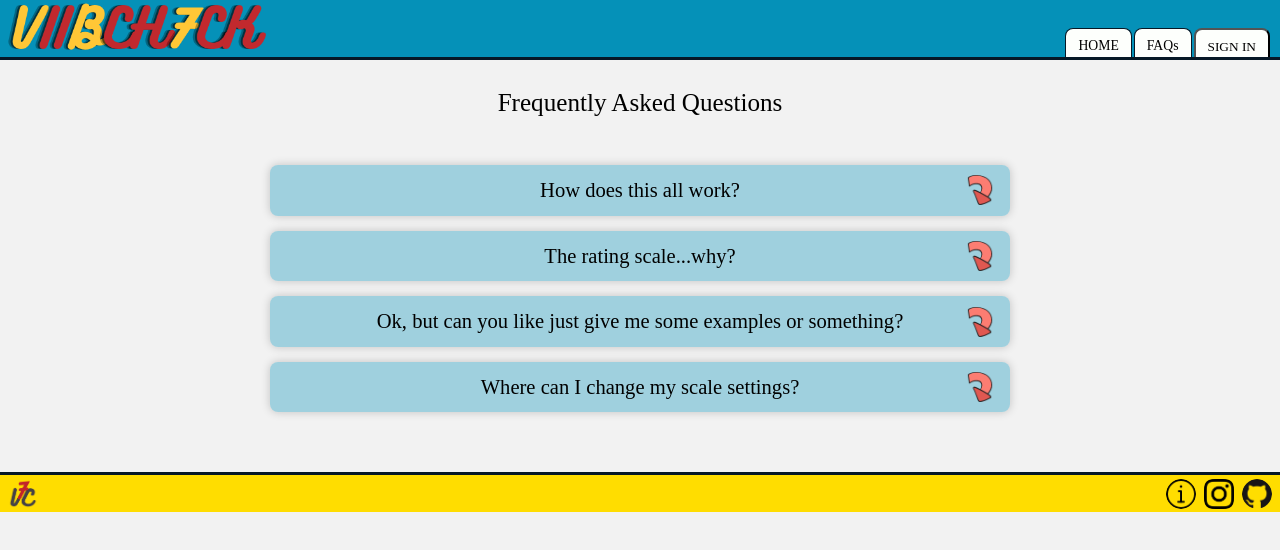
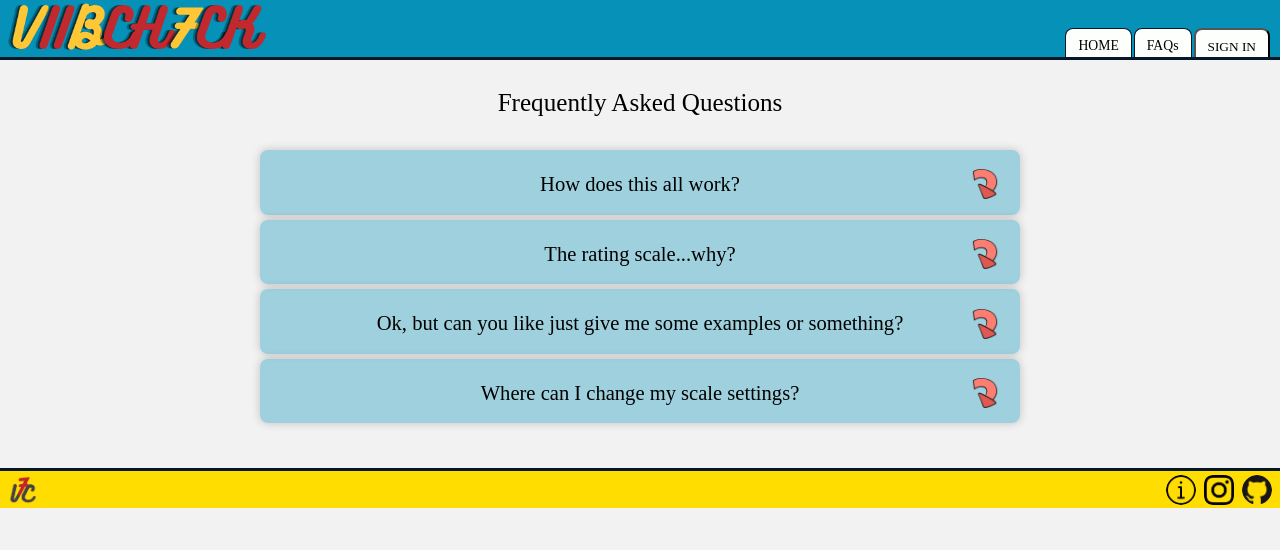
Before and after one commit to colefiscus/vibecheck, a React (Create React App) app: page /faqs in a window 1280 px wide. Shown: the top 550 px of the page. Built offline with nearby package versions, Linux system fonts and the light colour scheme; a web font is replaced by a local one.

Commit message:
Change positioning, margin, and transition of FAQs

```diff
--- a/src/Components/FAQs/FAQ.js
+++ b/src/Components/FAQs/FAQ.js
@@ -27,13 +27,20 @@ const FAQ = ({ faq, index, toggleFAQ }) => {
 }
 
 const FAQWrapper = styled.div`
-  padding: 15px;
-  margin: 15px;
+  padding: 20px;
+  margin: 5px;
   border-radius: 8px;
   box-shadow: 0px 0px 10px rgba(0, 0, 0, 0.2);
   text-align: center;
   transition: all 0.6s ease-in-out;
   background-color: ${props => props.open ? "#FFF" : "hsl(193deg, 95%, 37%, 35%)"};
+
+  &:first-of-type {
+    margin-top: 0;
+  }
+  &:last-of-type {
+    margin-bottom: 0;
+  }
   `;
 
   const FAQQuestion = styled.p`
@@ -42,10 +49,11 @@ const FAQWrapper = styled.div`
   position: relative;
   font-size: ${18/14}rem;
   padding: 0px 8px;
+  margin-top: 4px;
   transition: all 0.6s ease-in-out;
   cursor: default;
 
-  margin-bottom: ${props => props.open ? "30px" : "0px"};
+  margin-bottom: ${props => props.open ? "10px" : "0px"};
 
   &::after {
     content: '';
```
